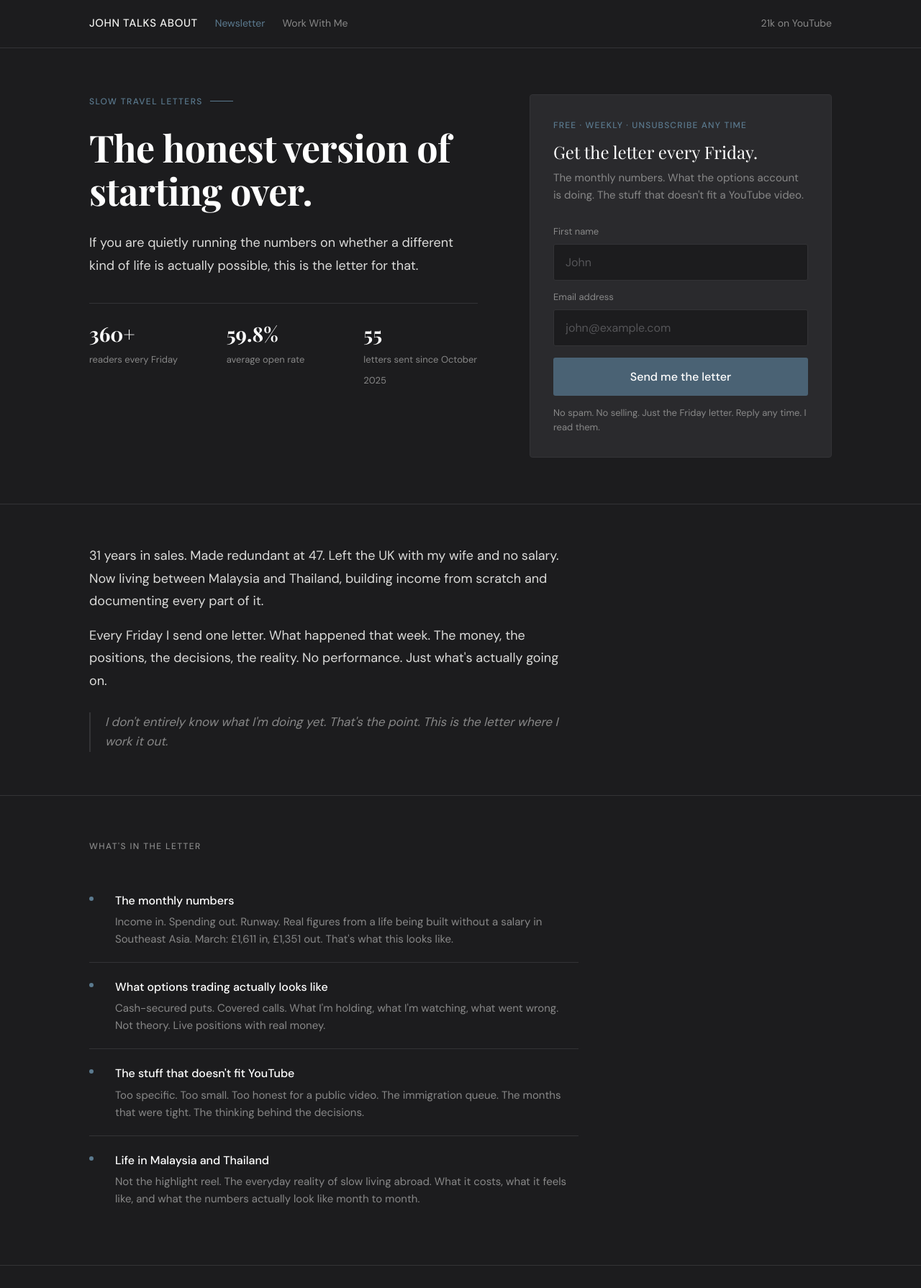
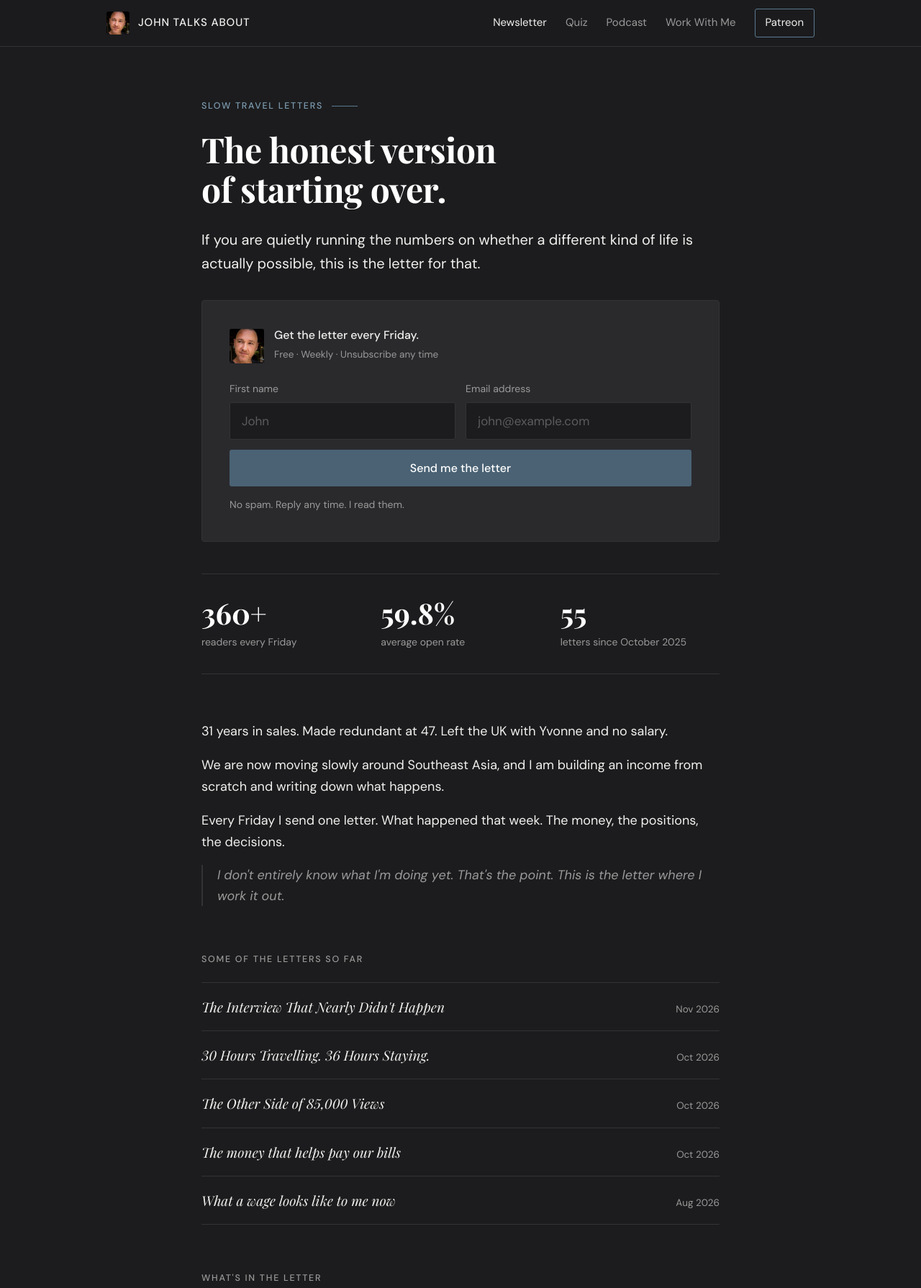
Before and after one commit to JohnTalksAbout/johntalksabout.github.io, a plain HTML site: page subscribe/index.html in a window 1280 px wide. Shown: the top 1790 px of the page at 72% size. Drawn offline with nearby package versions, Linux system fonts and the light colour scheme.

Commit message:
Add files via upload

```diff
--- a/subscribe/index.html
+++ b/subscribe/index.html
@@ -3,134 +3,41 @@
 <head>
 <meta charset="utf-8">
 <meta name="viewport" content="width=device-width, initial-scale=1">
-<title>John Talks About | Slow Travel Letters</title>
-<meta name="description" content="One letter every Friday. The real numbers from a life being built without a salary in Southeast Asia.">
+<title>Slow Travel Letters | John Talks About</title>
+<meta name="description" content="One letter every Friday. The real numbers from a life without a salary in Southeast Asia.">
 <meta name="robots" content="index,follow">
 <link rel="canonical" href="https://www.johntalksabout.com/subscribe/">
 <meta property="og:type" content="website">
 <meta property="og:site_name" content="John Talks About">
-<meta property="og:title" content="John Talks About | Slow Travel Letters">
-<meta property="og:description" content="One letter every Friday. The real numbers from a life being built without a salary in Southeast Asia.">
+<meta property="og:title" content="Slow Travel Letters | John Talks About">
+<meta property="og:description" content="One letter every Friday. The real numbers from a life without a salary in Southeast Asia.">
 <meta property="og:url" content="https://www.johntalksabout.com/subscribe/">
-<meta name="twitter:card" content="summary">
-<link rel="preconnect" href="https://fonts.googleapis.com">
-<link rel="preconnect" href="https://fonts.gstatic.com" crossorigin>
-<link rel="stylesheet" href="https://fonts.googleapis.com/css2?family=Playfair+Display:wght@400;700&family=DM+Sans:wght@300;400;500&display=swap">
-<style>
-*{box-sizing:border-box;margin:0;padding:0}
-html{background:#1C1C1E}
-body{background:#1C1C1E;color:#F0F0EE;font-family:'DM Sans',system-ui,sans-serif;font-weight:400;line-height:1.7;font-size:17px;-webkit-font-smoothing:antialiased;padding:0;margin:0;min-height:100vh}
-.jta-inner{max-width:680px;margin:0 auto;padding:0 24px}
-nav{border-bottom:1px solid #333336;padding:20px 0}
-.jta-nav{display:flex;align-items:center}
-.nav-brand{font-weight:500;font-size:15px;color:#F0F0EE;text-decoration:none;letter-spacing:.04em;text-transform:uppercase}
-.nav-link{font-size:14px;color:#888;text-decoration:none}
-.hero{padding:80px 0 60px;border-bottom:1px solid #333336}
-.kicker{font-size:12px;font-weight:500;letter-spacing:.12em;text-transform:uppercase;color:#5B7A8F;margin-bottom:24px;display:flex;align-items:center;gap:10px}
-.kicker::after{content:'';display:block;width:32px;height:1px;background:#5B7A8F}
-h1.jta-h1{text-transform:none !important;font-family:'Playfair Display',Georgia,serif;font-size:clamp(36px,6vw,52px);font-weight:700;line-height:1.15;color:#fff;margin-bottom:28px;letter-spacing:-.01em}
-.hero-body{font-size:18px;line-height:1.75;margin-bottom:16px;opacity:.9}
-.hero-body p+p{margin-top:16px}
-.honest-line{font-size:17px;color:#888;font-style:italic;margin-bottom:40px;padding-left:20px;border-left:2px solid #333336;line-height:1.6}
-.stats{display:flex;gap:32px;flex-wrap:wrap;padding:28px 0;border-top:1px solid #333336;border-bottom:1px solid #333336;margin-bottom:48px}
-.stat-item{flex:1;min-width:120px}
-.stat-number{font-family:'Playfair Display',Georgia,serif;font-size:28px;font-weight:700;color:#fff;display:block;line-height:1;margin-bottom:6px}
-.stat-label{font-size:13px;color:#888;line-height:1.4}
-.form-section{background:#2A2A2D;border:1px solid #333336;border-radius:4px;padding:40px;margin-bottom:60px}
-.form-eyebrow{font-size:12px;font-weight:500;letter-spacing:.1em;text-transform:uppercase;color:#5B7A8F;margin-bottom:12px}
-.form-headline{font-family:'Playfair Display',Georgia,serif;font-size:24px;color:#fff;margin-bottom:8px;line-height:1.3}
-.form-sub{font-size:15px;color:#888;margin-bottom:28px;line-height:1.6}
-.form-row{display:flex;gap:12px;flex-wrap:wrap;margin-bottom:12px}
-.form-field{flex:1;min-width:200px}
-.field-label{display:block;font-size:13px;color:#888;margin-bottom:6px}
-input[type="text"],input[type="email"]{width:100%;background:#1C1C1E;border:1px solid #333336;color:#F0F0EE;font-family:'DM Sans',sans-serif;font-size:16px;padding:14px 16px;border-radius:3px;outline:none;-webkit-appearance:none}
-input::placeholder{color:#555558}
-.btn-submit{width:100%;background:#4A6274;color:#fff;font-family:'DM Sans',sans-serif;font-size:16px;font-weight:500;border:none;padding:16px 24px;border-radius:3px;cursor:pointer;margin-top:4px}
-.form-note{font-size:13px;color:#888;margin-top:14px;line-height:1.5}
-.what-section{padding:60px 0;border-top:1px solid #333336}
-.section-label{font-size:12px;font-weight:500;letter-spacing:.12em;text-transform:uppercase;color:#888;margin-bottom:32px}
-.items-list{list-style:none}
-.items-list li{padding:20px 0;border-bottom:1px solid #333336;display:grid;grid-template-columns:20px 1fr;gap:16px;align-items:start}
-.items-list li:last-child{border-bottom:none}
-.item-marker{width:6px;height:6px;border-radius:50%;background:#5B7A8F;margin-top:8px}
-.item-title{font-weight:500;color:#fff;font-size:16px;margin-bottom:4px}
-.item-body{font-size:15px;color:#888;line-height:1.6}
-.quote-section{padding:60px 0;border-top:1px solid #333336}
-blockquote.jta-quote{font-family:'Playfair Display',Georgia,serif;font-size:clamp(19px,3vw,22px);color:#F0F0EE;line-height:1.6;font-style:italic;padding-left:24px;border-left:2px solid #4A6274;margin-bottom:20px;opacity:.9}
-.quote-attr{font-size:13px;color:#888;padding-left:24px;letter-spacing:.04em}
-.cta-bottom{padding:60px 0 80px;border-top:1px solid #333336;text-align:center}
-.cta-bottom p{font-size:16px;color:#888;margin-bottom:24px;line-height:1.6}
-.btn-anchor{display:inline-block;background:#4A6274;color:#fff;font-family:'DM Sans',sans-serif;font-size:15px;font-weight:500;padding:14px 32px;border-radius:3px;text-decoration:none}
-footer.jta-footer{border-top:1px solid #333336;padding:32px 0}
-.footer-inner{display:flex;align-items:center;justify-content:space-between;flex-wrap:wrap;gap:16px}
-.footer-brand{font-size:13px;color:#888}
-.footer-links{display:flex;gap:24px}
-.footer-links a{font-size:13px;color:#888;text-decoration:none}
-@media(max-width:600px){.hero{padding:56px 0 48px}.form-section{padding:28px 24px}.stats{gap:20px}.form-row{flex-direction:column}.form-field{min-width:unset}}
-
-.jta-nav{flex-wrap:wrap;gap:8px 24px}
-@media(max-width:600px){.jta-nav>div{gap:14px !important}.nav-brand{font-size:13px}.nav-link{font-size:13px}.jta-nav>a.nav-link{display:none}}
-a:focus-visible,button:focus-visible,input:focus-visible{outline:2px solid #5B7A8F;outline-offset:2px}
-
-/* form-first hero */
-.jta-inner{max-width:1080px}
-.story-section .jta-inner>*,.what-section .jta-inner>*,.quote-section .jta-inner>*{max-width:680px}
-.hero{padding:64px 0 64px}
-.hero-grid{display:grid;grid-template-columns:minmax(0,1fr) 420px;grid-template-areas:"copy form" "stats form";grid-template-rows:auto 1fr;column-gap:72px;align-items:start}
-.hero-copy{grid-area:copy}
-.hero-copy .hero-body{margin-bottom:0}
-.hero-grid .stats{grid-area:stats;margin:36px 0 0;border-bottom:none;padding-bottom:0}
-.hero-grid .form-section{grid-area:form;margin-bottom:0;padding:32px}
-.hero-grid .form-row{flex-direction:column}
-.hero-grid .form-field{min-width:0}
-.btn-submit:hover{background:#5B7A8F}
-.story-section{padding:56px 0 60px}
-.story-section .honest-line{margin:28px 0 0}
-@media(max-width:900px){
-.hero-grid{grid-template-columns:1fr;grid-template-areas:"copy" "form" "stats";max-width:680px}
-.hero-grid .form-section{margin-top:28px}
-}
-@media(max-width:600px){
-.hero{padding:28px 0 44px}
-.kicker{margin-bottom:14px}
-h1.jta-h1{margin-bottom:16px;font-size:32px}
-.hero-copy .hero-body{font-size:16px;line-height:1.6}
-.hero-grid .form-section{margin-top:20px;padding:22px 20px}
-.form-sub{display:none}
-.form-headline{font-size:21px;margin-bottom:16px}
-.hero-grid .stats{margin-top:28px}
-.story-section{padding:40px 0 44px}
-}
-</style>
+<meta property="og:image" content="https://www.johntalksabout.com/assets/share.jpg">
+<meta property="og:image:width" content="1200">
+<meta property="og:image:height" content="630">
+<meta name="twitter:card" content="summary_large_image">
+<meta name="theme-color" content="#1C1C1E">
+<link rel="icon" type="image/png" sizes="48x48" href="/assets/icon-48.png">
+<link rel="apple-touch-icon" href="/assets/icon-180.png">
+<link rel="preload" href="/assets/fonts/playfair-display-latin-700-normal.woff2" as="font" type="font/woff2" crossorigin>
+<link rel="preload" href="/assets/fonts/dm-sans-latin-400-normal.woff2" as="font" type="font/woff2" crossorigin>
+<link rel="stylesheet" href="/assets/site.css">
 </head>
 <body>
+<a class="skip" href="#main">Skip to content</a>
+<header class="site-head"><div class="wrap head-row">
+  <a class="brand" href="/"><img src="/assets/john-small.jpg" width="64" height="64" alt="">John Talks About</a>
+  <nav class="site-nav" aria-label="Main"><a href="/subscribe/" aria-current="page">Newsletter</a><a href="/could-you-leave/">Quiz</a><a href="/#podcast">Podcast</a><a href="/work-with-me/">Work With Me</a><a class="nav-cta" href="https://www.patreon.com/cw/JohnTalksAbout" target="_blank" rel="noopener">Patreon</a></nav>
+</div></header>
+<main id="main">
+<div class="page"><div class="wrap"><div class="narrow">
+  <div class="kicker">Slow Travel Letters</div>
+  <h1 class="page-h1">The honest version of starting over.</h1>
+  <p class="lead">If you are quietly running the numbers on whether a different kind of life is actually possible, this is the letter for that.</p>
 
-<nav>
-  <div class="jta-inner jta-nav">
-    <div style="display:flex;align-items:center;gap:24px">
-      <a href="/" class="nav-brand">John Talks About</a>
-      <a href="/subscribe/" class="nav-link" style="color:#5B7A8F">Newsletter</a>
-      <a href="/work-with-me/" class="nav-link">Work With Me</a>
-    </div>
-    <a href="https://youtube.com/@JohnTalksUK" class="nav-link" target="_blank" rel="noopener" style="margin-left:auto">21k on YouTube</a>
-  </div>
-</nav>
-
-<div class="hero">
-  <div class="jta-inner hero-grid">
-    <div class="hero-copy">
-    <div class="kicker">Slow Travel Letters</div>
-    <h1 class="jta-h1">The honest version of starting over.</h1>
-    <div class="hero-body">
-      <p>If you are quietly running the numbers on whether a different kind of life is actually possible, this is the letter for that.</p>
-    </div>
-    </div>
-
-    <div class="form-section" id="jta-subscribe">
-      <div class="form-eyebrow">Free · Weekly · Unsubscribe any time</div>
-      <div class="form-headline">Get the letter every Friday.</div>
-      <p class="form-sub">The monthly numbers. What the options account is doing. The stuff that doesn't fit a YouTube video.</p>
-      <form method="post" action="https://www.aweber.com/scripts/addlead.pl">
+  <div class="form-card" id="jta-subscribe">
+    <div class="from"><img src="/assets/john-small.jpg" width="96" height="96" alt=""><div><b>Get the letter every Friday.</b><span>Free · Weekly · Unsubscribe any time</span></div></div>
+    <form method="post" action="https://www.aweber.com/scripts/addlead.pl">
         <input type="hidden" name="meta_web_form_id" value="1048109014">
         <input type="hidden" name="meta_split_id" value="">
         <input type="hidden" name="listname" value="awlist6916238">
@@ -140,75 +47,62 @@ h1.jta-h1{margin-bottom:16px;font-size:32px}
         <input type="hidden" name="meta_message" value="1">
         <input type="hidden" name="meta_required" value="name,email">
         <input type="hidden" name="meta_tooltip" value="">
-        <div class="form-row">
-          <div class="form-field">
-            <label class="field-label" for="jta-fname">First name</label>
-            <input type="text" id="jta-fname" name="name" placeholder="John" autocomplete="given-name">
-          </div>
-          <div class="form-field">
-            <label class="field-label" for="jta-email">Email address</label>
-            <input type="email" id="jta-email" name="email" placeholder="john@example.com" required>
-          </div>
-        </div>
-        <button type="submit" class="btn-submit">Send me the letter</button>
-      </form>
-      <p class="form-note">No spam. No selling. Just the Friday letter. Reply any time. I read them.</p>
-    </div>
+      <div class="form-row">
+        <div class="form-field"><label for="jta-fname">First name</label><input type="text" id="jta-fname" name="name" placeholder="John" autocomplete="given-name"></div>
+        <div class="form-field"><label for="jta-email">Email address</label><input type="email" id="jta-email" name="email" placeholder="john@example.com" autocomplete="email" required></div>
+      </div>
+      <button type="submit" class="btn btn-block">Send me the letter</button>
+    </form>
+    <p class="form-note">No spam. Reply any time. I read them.</p>
+  </div>
 
-    <div class="stats">
-      <div class="stat-item"><span class="stat-number">360+</span><span class="stat-label">readers every Friday</span></div>
-      <div class="stat-item"><span class="stat-number">59.8%</span><span class="stat-label">average open rate</span></div>
-      <div class="stat-item"><span class="stat-number">55</span><span class="stat-label">letters sent since October 2025</span></div>
-    </div>
+  <div class="stats three">
+    <div><span class="stat-n" data-count="360" data-suffix="+">360+</span><span class="stat-l">readers every Friday</span></div>
+    <div><span class="stat-n" data-count="59.8" data-suffix="%">59.8%</span><span class="stat-l">average open rate</span></div>
+    <div><span class="stat-n" data-count="55">55</span><span class="stat-l">letters since October 2025</span></div>
   </div>
-</div>
 
-<div class="story-section">
-  <div class="jta-inner">
-    <div class="hero-body">
-      <p>31 years in sales. Made redundant at 47. Left the UK with my wife and no salary. Now living between Malaysia and Thailand, building income from scratch and documenting every part of it.</p>
-      <p>Every Friday I send one letter. What happened that week. The money, the positions, the decisions, the reality. No performance. Just what's actually going on.</p>
-    </div>
-    <p class="honest-line">I don't entirely know what I'm doing yet. That's the point. This is the letter where I work it out.</p>
+  <div class="block prose reveal">
+    <p>31 years in sales. Made redundant at 47. Left the UK with Yvonne and no salary.</p>
+    <p>We are now moving slowly around Southeast Asia, and I am building an income from scratch and writing down what happens.</p>
+    <p>Every Friday I send one letter. What happened that week. The money, the positions, the decisions.</p>
+    <p class="aside">I don't entirely know what I'm doing yet. That's the point. This is the letter where I work it out.</p>
   </div>
-</div>
 
-<div class="what-section">
-  <div class="jta-inner">
-    <div class="section-label">What's in the letter</div>
-    <ul class="items-list">
-      <li><div class="item-marker"></div><div><div class="item-title">The monthly numbers</div><div class="item-body">Income in. Spending out. Runway. Real figures from a life being built without a salary in Southeast Asia. March: £1,611 in, £1,351 out. That's what this looks like.</div></div></li>
-      <li><div class="item-marker"></div><div><div class="item-title">What options trading actually looks like</div><div class="item-body">Cash-secured puts. Covered calls. What I'm holding, what I'm watching, what went wrong. Not theory. Live positions with real money.</div></div></li>
-      <li><div class="item-marker"></div><div><div class="item-title">The stuff that doesn't fit YouTube</div><div class="item-body">Too specific. Too small. Too honest for a public video. The immigration queue. The months that were tight. The thinking behind the decisions.</div></div></li>
-      <li><div class="item-marker"></div><div><div class="item-title">Life in Malaysia and Thailand</div><div class="item-body">Not the highlight reel. The everyday reality of slow living abroad. What it costs, what it feels like, and what the numbers actually look like month to month.</div></div></li>
+  <div class="block reveal">
+    <div class="label">Some of the letters so far</div>
+    <ul class="list letters"><li><i>The Interview That Nearly Didn't Happen</i><time>Nov 2026</time></li><li><i>30 Hours Travelling. 36 Hours Staying.</i><time>Oct 2026</time></li><li><i>The Other Side of 85,000 Views</i><time>Oct 2026</time></li><li><i>The money that helps pay our bills</i><time>Oct 2026</time></li><li><i>What a wage looks like to me now</i><time>Aug 2026</time></li></ul>
+  </div>
+
+  <div class="block reveal">
+    <div class="label">What's in the letter</div>
+    <ul class="list">
+      <li><b>The monthly numbers</b><span>Income in. Spending out. Runway. Real figures from a life without a salary. March 2026: £1,611 in, £1,351 out.</span></li>
+      <li><b>The options account</b><span>Cash-secured puts and covered calls. What I'm holding, what I'm watching, what went wrong. Live positions, my own money.</span></li>
+      <li><b>The stuff that doesn't fit YouTube</b><span>Too specific or too small for a video. The immigration queue. The months that were tight. Why I made the call I made.</span></li>
+      <li><b>Life on the road</b><span>The everyday version of slow travel. What it costs, what it feels like, and how the numbers move from month to month.</span></li>
     </ul>
   </div>
-</div>
 
-<div class="quote-section">
-  <div class="jta-inner">
-    <blockquote class="jta-quote">"Your videos give a true picture of your journey and not the Instagram twaddle of 'everything's perfect!'"</blockquote>
-    <div class="quote-attr">Jonathan, newsletter reader</div>
+  <div class="block reveal">
+    <blockquote class="quote">"Your videos give a true picture of your journey and not the Instagram twaddle of 'everything's perfect!'"</blockquote>
+    <div class="quote-by">Jonathan, newsletter reader</div>
   </div>
-</div>
 
-<div class="cta-bottom">
-  <div class="jta-inner">
-    <p>Every Friday. One letter. The real numbers from the week.</p>
-    <a href="#jta-subscribe" class="btn-anchor">Get the letter</a>
+  <div class="block center reveal">
+    <p style="color:var(--muted);margin-bottom:22px">Every Friday. One letter. The real numbers from the week.</p>
+    <a href="#jta-subscribe" class="btn">Get the letter</a>
   </div>
-</div>
-
-<footer class="jta-footer">
-  <div class="jta-inner footer-inner">
-    <span class="footer-brand">John Talks About | Slow Travel Letters</span>
-    <div class="footer-links">
-      <a href="https://youtube.com/@JohnTalksUK" target="_blank" rel="noopener">YouTube</a>
-      <a href="https://patreon.com/johntalksabout" target="_blank" rel="noopener">Patreon</a>
-      <a href="https://instagram.com/johntalksabout" target="_blank" rel="noopener">Instagram</a>
-    </div>
+</div></div></div>
+</main>
+<footer class="site-foot"><div class="wrap">
+  <div class="foot-grid">
+    <div><div class="foot-brand">John Talks About</div><div class="foot-tag">Runway. Risk. Reality.</div><div class="foot-tag"><a class="textlink" href="mailto:john@johntalksabout.com">john@johntalksabout.com</a></div></div>
+    <div class="foot-col"><div class="label">The site</div><a href="/subscribe/">Friday letter</a><a href="/could-you-leave/">Could You Leave quiz</a><a href="/#podcast">Second Wind podcast</a><a href="/work-with-me/">One to one calls</a></div>
+    <div class="foot-col"><div class="label">Elsewhere</div><a href="https://youtube.com/@JohnTalksUK" target="_blank" rel="noopener">YouTube</a><a href="https://www.patreon.com/cw/JohnTalksAbout" target="_blank" rel="noopener">Patreon</a><a href="https://instagram.com/johntalksabout" target="_blank" rel="noopener">Instagram</a><a href="https://www.facebook.com/profile.php?id=61595739610836" target="_blank" rel="noopener">Facebook</a><a href="https://open.spotify.com/show/033ft6zJkqmsLYIiyQBE3k" target="_blank" rel="noopener">Spotify</a></div>
   </div>
-</footer>
-
+  <div class="foot-fine"><span>My own experience and my own numbers. Not financial advice.</span><span>© 2026 John Talks About</span></div>
+</div></footer>
+<script src="/assets/site.js" defer></script>
 </body>
 </html>
```
